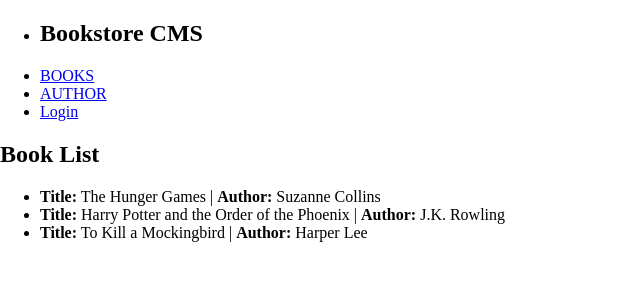
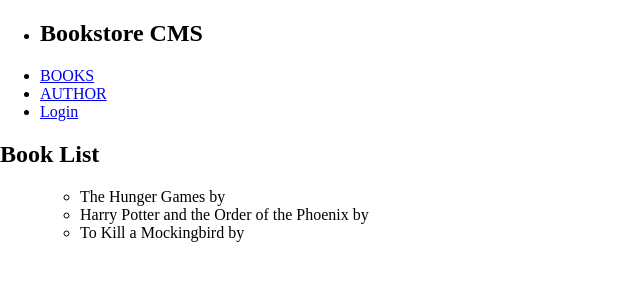
Before and after one commit to dvcorreia1984/bookstoreCMS, a React (Create React App) app: page / in a window 1280 px wide. Shown: the top 300 px of the page, without its empty margins (0-640 px from the left). Built offline with nearby package versions, Linux system fonts and the light colour scheme.

Commit message:
Moved code from BookList.js to Book.js file

```diff
--- a/src/components/Book.js
+++ b/src/components/Book.js
@@ -1,33 +1,24 @@
 import React from 'react';
-import PropTypes from 'prop-types';
+import { useSelector } from 'react-redux';
 
-const Book = ({ book, removeBook }) => {
-  const handleRemoveBook = () => {
-    removeBook(book.id);
-  };
+const Book = () => {
+  const book = useSelector((state) => state.books);
+
+  const books = book.map((book) => (
+    <li key={book.id}>
+      {book.title}
+      {' '}
+      by
+      {' '}
+      {book.category}
+    </li>
+  ));
 
   return (
-    <div className="bg-white m-10">
-      <h2>{book.title}</h2>
-      <p>{book.author}</p>
-      <button
-        type="button"
-        className="bg-blue-500 hover:bg-blue-700 text-white font-bold py-2 px-4 rounded"
-        onClick={handleRemoveBook}
-      >
-        Remove
-      </button>
+    <div>
+      <ul>{books}</ul>
     </div>
   );
 };
 
-Book.propTypes = {
-  book: PropTypes.shape({
-    id: PropTypes.string.isRequired,
-    title: PropTypes.string.isRequired,
-    author: PropTypes.string.isRequired,
-  }).isRequired,
-  removeBook: PropTypes.func.isRequired,
-};
-
 export default Book;
--- a/src/components/BookList.js
+++ b/src/components/BookList.js
@@ -1,29 +1,13 @@
 import React from 'react';
-import { useSelector } from 'react-redux';
+import Book from './Book';
 
-const BookList = () => {
-  const books = useSelector((state) => state.books);
-
-  return (
+const BookList = () => (
   <div>
     <h2>Book List</h2>
     <ul>
-        {books.map((book) => (
-          <li key={book.id}>
-            <strong>Title:</strong>
-            {' '}
-            {book.title}
-            {' '}
-            |
-            {' '}
-            <strong>Author:</strong>
-            {' '}
-            {book.author}
-          </li>
-        ))}
+      <Book />
     </ul>
   </div>
 );
-};
 
 export default BookList;
```
Lines whose indentation alone changed are shown as unchanged.
